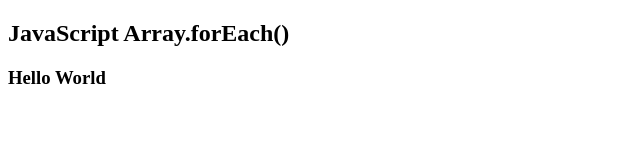
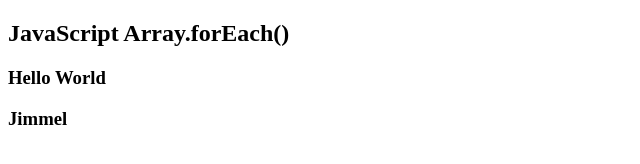
Before and after one commit to Jibo20/git-javascipt, a plain HTML site: page index.html in a window 1280 px wide. Shown: the full height of the page, 0-640 px from the left. Drawn offline with Linux system fonts and the light colour scheme.

Commit message:
added h3 in index line

```diff
--- a/index.html
+++ b/index.html
@@ -10,6 +10,7 @@
     <body>
             <h2>JavaScript Array.forEach()</h2>
             <h3>Hello World</h3>
+            <h3>Jimmel </h3>
 
     </body>
 </html>
```
